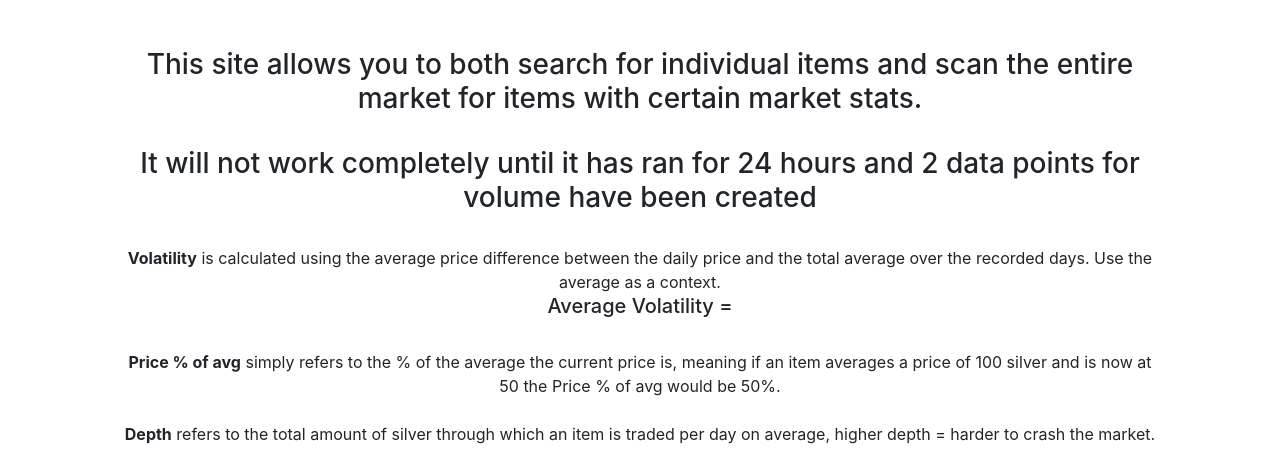
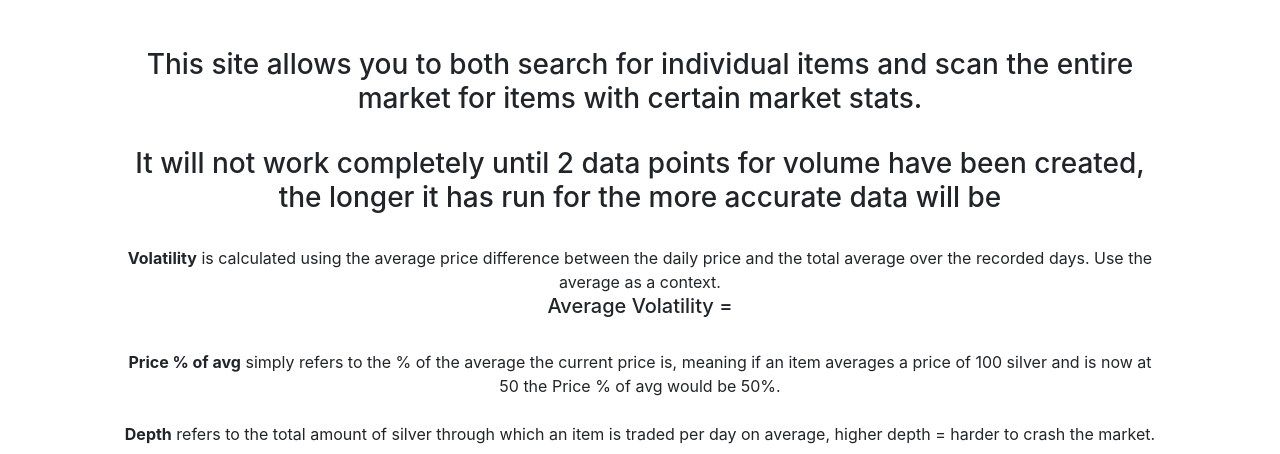
Before and after one commit to Domi0tech/BDO-Market, a Flask app: template templates/index.html in a window 1280 px wide. Shown: the part 76-530 px from the top of the page. Run offline with Flask 2, Linux system fonts and the light colour scheme; the template is opened without the code that fills it, so the values that code supplies are empty; parts of the project's set-up code (start-up, migrations or seed data) failed here and were passed over; some libraries are stand-ins or nearby versions.

Commit message:
Update index.html

```diff
--- a/templates/index.html
+++ b/templates/index.html
@@ -7,7 +7,7 @@
 {% block main %}
     <h3>This site allows you to both search for individual items and scan the entire market for items with certain market stats.</h3>
     <br>
-    <h3>It will not work completely until it has ran for 24 hours and 2 data points for volume have been created</h3>
+    <h3>It will not work completely until 2 data points for volume have been created, the longer it has run for the more accurate data will be</h3>
     <br>
     <div><b>Volatility</b> is calculated using the average price difference between the daily price and the total average over the recorded days. Use the average as a context.</div>
     <h5>Average Volatility = {{ average_volatility }}</h5>
```
